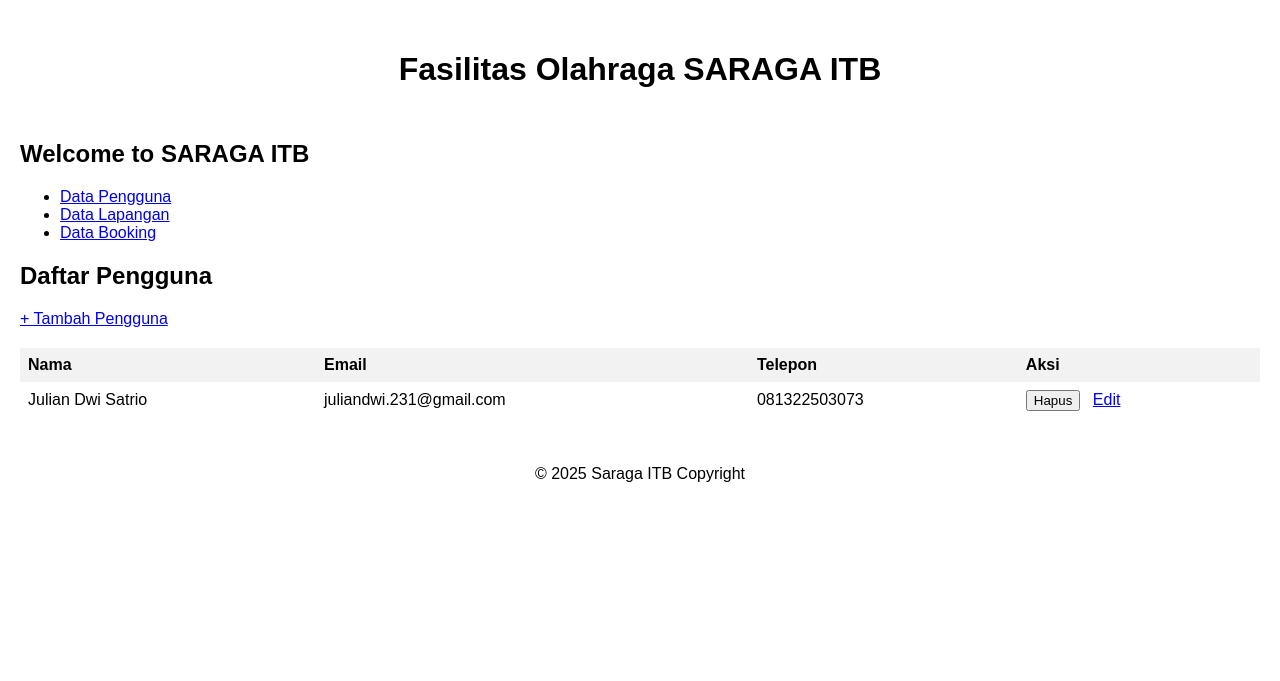
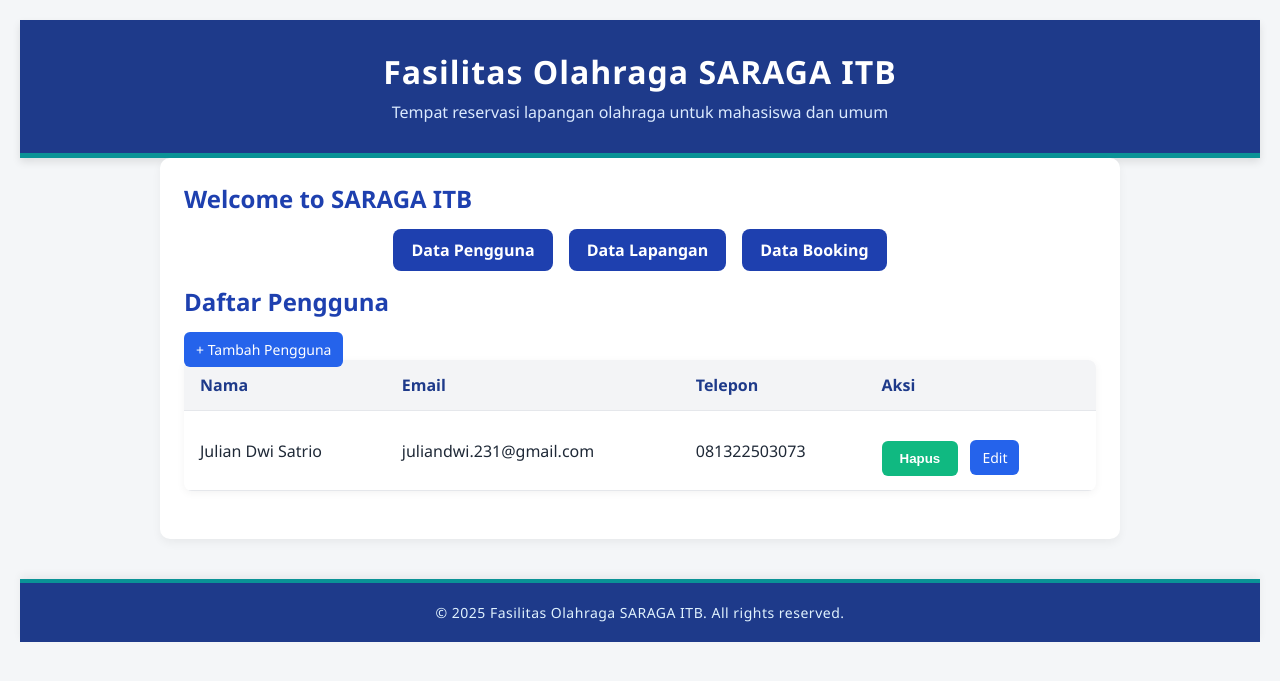
Before and after one commit to jouleee/TP7DPBO2025C2, a PHP site: page /index.php?page=pengguna in a window 1280 px wide. Shown: the top 681 px of the page. Run offline with PHP 8.4, Linux system fonts and the light colour scheme; data comes from the database, SQL or seed files in the repository.

Commit message:
update css style

```diff
--- /dev/null
+++ b/assets/style.css
@@ -0,0 +1,233 @@
+/* Reset dasar */
+* {
+    margin: 0;
+    padding: 0;
+    box-sizing: border-box;
+}
+
+/* Body & Layout */
+body {
+    font-family: 'Segoe UI', Tahoma, Geneva, Verdana, sans-serif;
+    background-color: #f4f6f8;
+    color: #1f2937;
+    padding: 20px;
+}
+
+/* Header & Footer */
+header, footer {
+    background-color: #1e3a8a;
+    color: white;
+    text-align: center;
+    padding: 20px;
+}
+
+header h1 {
+    font-size: 32px;
+    font-weight: bold;
+}
+
+header p {
+    margin-top: 8px;
+    font-size: 16px;
+    color: #dbeafe;
+}
+
+/* Main Content */
+main {
+    max-width: 960px;
+    margin: 0 auto;
+    background-color: #ffffff;
+    padding: 24px;
+    border-radius: 10px;
+    box-shadow: 0 4px 10px rgba(0,0,0,0.05);
+}
+
+/* Heading Style */
+h2, h3 {
+    margin-bottom: 20px;
+    color: #1e40af;
+}
+
+/* Navigation */
+nav ul {
+    list-style: none;
+    display: flex;
+    gap: 16px;
+    margin: 24px 0;
+    justify-content: center;
+}
+
+nav ul li a {
+    text-decoration: none;
+    color: white;
+    background-color: #1e40af;
+    padding: 10px 18px;
+    border-radius: 8px;
+    font-weight: bold;
+    transition: background-color 0.3s ease;
+}
+
+nav ul li a:hover {
+    background-color: #1d4ed8;
+}
+
+/* Tabel */
+table {
+    width: 100%;
+    border-collapse: collapse;
+    margin-bottom: 24px;
+    background-color: white;
+    border-radius: 8px;
+    overflow: hidden;
+    box-shadow: 0 2px 8px rgba(0, 0, 0, 0.05);
+}
+
+table th, table td {
+    padding: 14px 16px;
+    text-align: left;
+    border-bottom: 1px solid #e5e7eb;
+}
+
+table th {
+    background-color: #f3f4f6;
+    color: #1e3a8a;
+    font-weight: 600;
+}
+
+/* Form Input */
+form label {
+    display: block;
+    margin-top: 12px;
+    font-weight: 500;
+}
+
+form input[type="text"],
+form input[type="email"],
+form input[type="date"],
+form input[type="time"],
+form select {
+    width: 100%;
+    padding: 10px;
+    margin-top: 6px;
+    border: 1px solid #cbd5e0;
+    border-radius: 6px;
+    background-color: #f9fafb;
+    transition: border 0.3s;
+}
+
+form input:focus {
+    border-color: #2563eb;
+    outline: none;
+}
+
+/* Tombol */
+button {
+    margin-top: 16px;
+    background-color: #10b981;
+    color: white;
+    border: none;
+    padding: 10px 18px;
+    border-radius: 6px;
+    font-weight: bold;
+    cursor: pointer;
+    transition: background-color 0.3s ease;
+}
+
+button:hover {
+    background-color: #059669;
+}
+
+/* Link Tambah & Edit */
+a[href*="tambah"], a[href*="edit"] {
+    background-color: #2563eb;
+    color: white;
+    padding: 8px 12px;
+    border-radius: 6px;
+    text-decoration: none;
+    font-size: 14px;
+    margin-right: 6px;
+}
+
+a[href*="tambah"]:hover,
+a[href*="edit"]:hover {
+    background-color: #1d4ed8;
+}
+
+/* Header Khusus */
+.main-header {
+    background-color: #1e3a8a;
+    color: #ffffff;
+    padding: 30px 20px;
+    text-align: center;
+    border-bottom: 5px solid #0a9396;
+    box-shadow: 0 4px 8px rgba(0,0,0,0.1);
+}
+
+.main-header h1 {
+    margin: 0;
+    font-size: 32px;
+    font-weight: bold;
+    letter-spacing: 1px;
+}
+
+.main-header p {
+    margin-top: 8px;
+    font-size: 16px;
+    color: #dbeafe;
+}
+
+/* Responsif */
+@media (max-width: 768px) {
+    nav ul {
+        flex-direction: column;
+    }
+
+    table, thead, tbody, th, td, tr {
+        display: block;
+    }
+
+    table tr {
+        margin-bottom: 15px;
+        border: 1px solid #e5e7eb;
+        padding: 10px;
+        border-radius: 8px;
+    }
+
+    table td {
+        padding-left: 50%;
+        position: relative;
+    }
+
+    table td::before {
+        position: absolute;
+        top: 12px;
+        left: 16px;
+        width: 45%;
+        padding-right: 10px;
+        white-space: nowrap;
+        font-weight: bold;
+        color: #6b7280;
+    }
+
+    table td:nth-of-type(1)::before { content: "Nama"; }
+    table td:nth-of-type(2)::before { content: "Email"; }
+    table td:nth-of-type(3)::before { content: "Telepon"; }
+    table td:nth-of-type(4)::before { content: "Aksi"; }
+}
+
+.main-footer {
+    background-color: #1e3a8a;
+    color: #ffffff;
+    text-align: center;
+    padding: 20px 10px;
+    font-size: 14px;
+    border-top: 4px solid #0a9396;
+    margin-top: 40px;
+    box-shadow: 0 -4px 8px rgba(0, 0, 0, 0.05);
+}
+
+.main-footer p {
+    margin: 0;
+    color: #e0f2fe;
+    letter-spacing: 0.5px;
+}
--- a/index.php
+++ b/index.php
@@ -17,7 +17,7 @@
 <head>
     <meta charset="UTF-8">
     <title>Court Booking</title>
-    <link rel="stylesheet" href="style.css">
+    <link rel="stylesheet" href="assets/style.css">
 </head>
 <body>
     <?php include 'view/header.php'; ?>
--- a/view/footer.php
+++ b/view/footer.php
@@ -1,3 +1,3 @@
-<footer>
-    <p>&copy; 2025 Saraga ITB Copyright</p>
+<footer class="main-footer">
+    <p>&copy; 2025 Fasilitas Olahraga SARAGA ITB. All rights reserved.</p>
 </footer>
--- a/view/header.php
+++ b/view/header.php
@@ -1,3 +1,4 @@
-<header>
+<header class="main-header">
     <h1>Fasilitas Olahraga SARAGA ITB</h1>
+    <p>Tempat reservasi lapangan olahraga untuk mahasiswa dan umum</p>
 </header>
--- a/view/lapangan.php
+++ b/view/lapangan.php
@@ -4,7 +4,7 @@
     <meta charset="UTF-8">
     <meta name="viewport" content="width=device-width, initial-scale=1.0">
     <title>Data Lapangan</title>
-    <link rel="stylesheet" href="style.css">
+    <link rel="stylesheet" href="assets/style.css">
 </head>
 <body>
     <h2>Daftar Lapangan</h2>
--- a/view/pengguna.php
+++ b/view/pengguna.php
@@ -4,7 +4,7 @@
     <meta charset="UTF-8">
     <meta name="viewport" content="width=device-width, initial-scale=1.0">
     <title>Data Pengguna</title>
-    <link rel="stylesheet" href="style.css">
+    <link rel="stylesheet" href="assets/style.css">
 </head>
 <body>
     <h2>Daftar Pengguna</h2>
```
